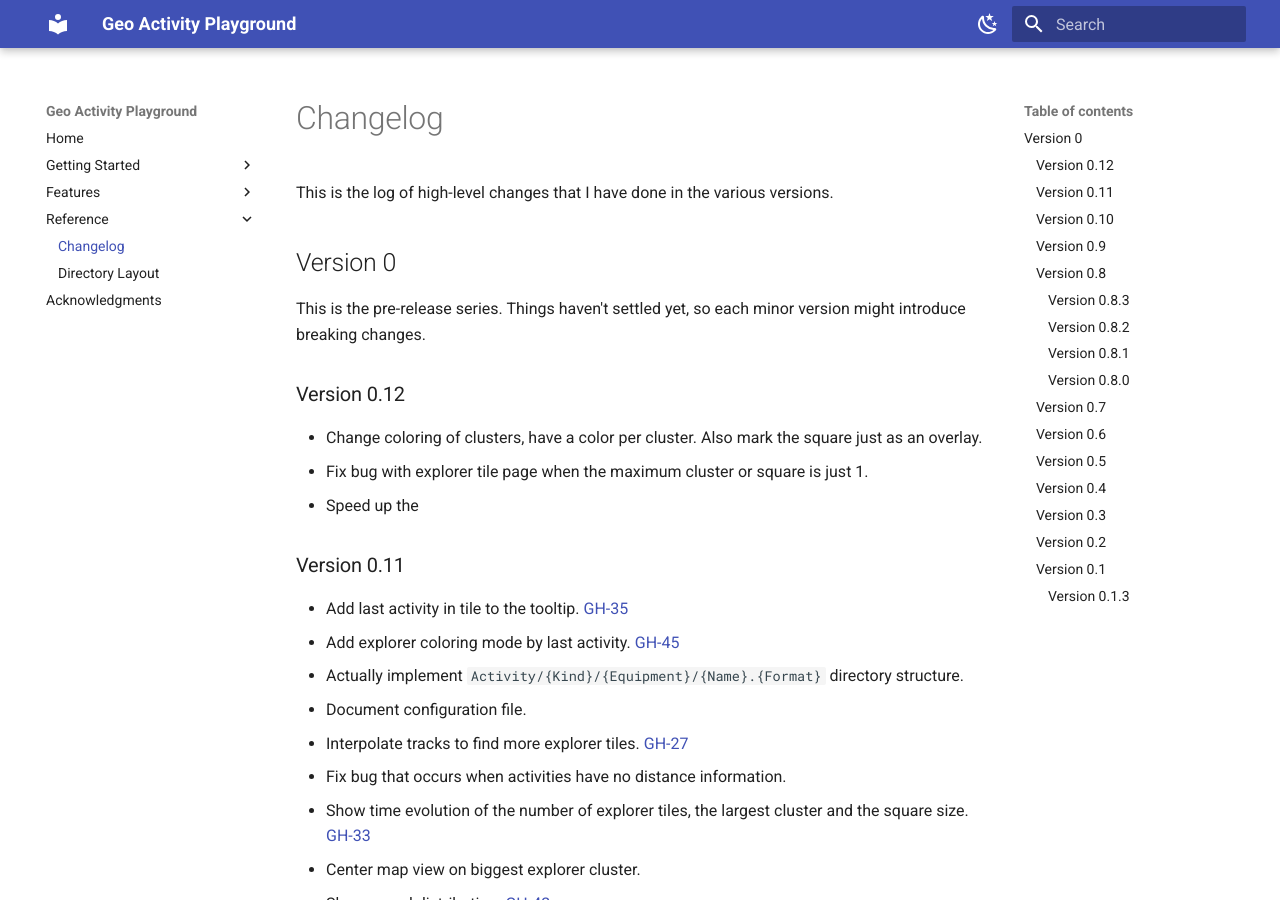
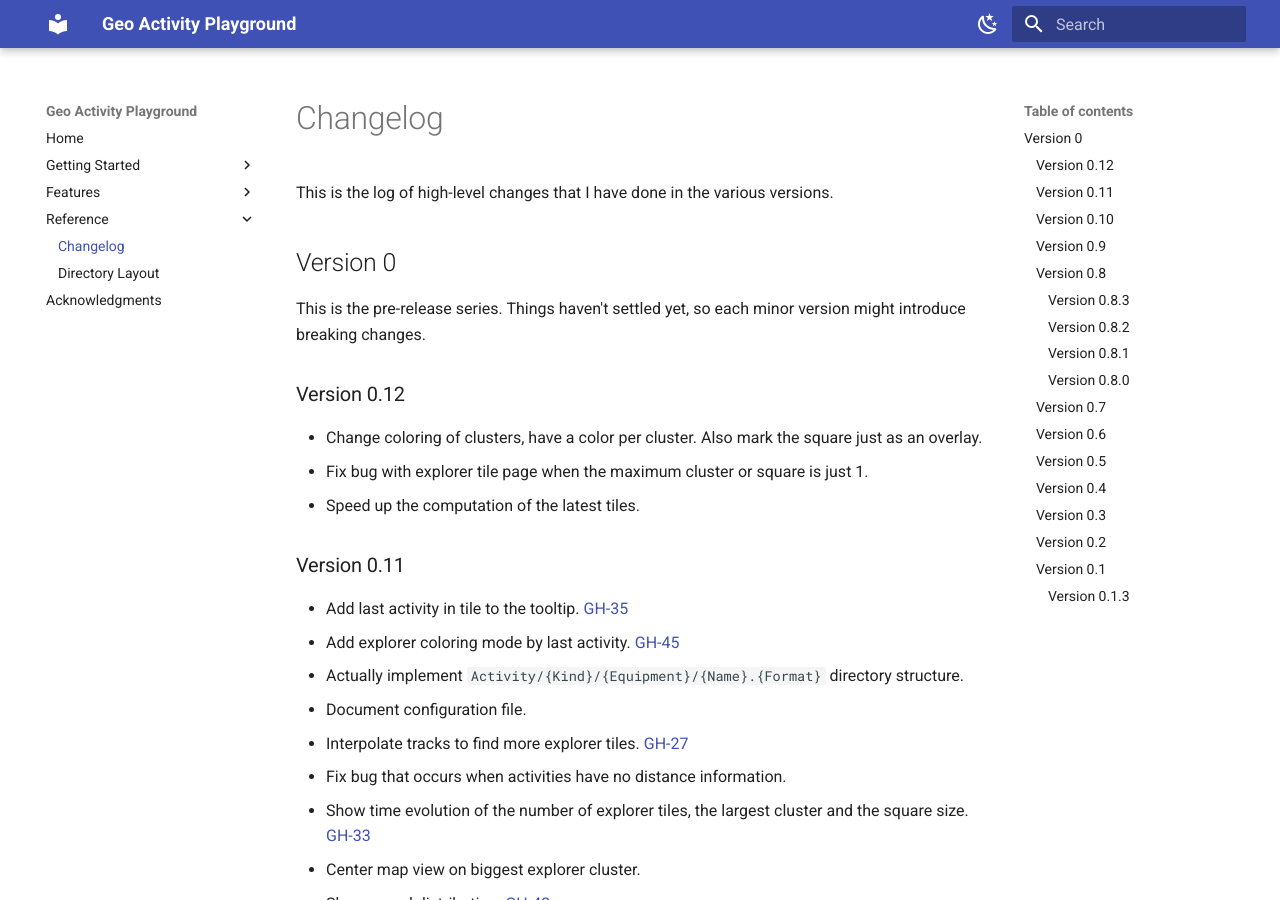
Before and after one commit to martin-ueding/geo-activity-playground, an MkDocs documentation site: the page built from docs/reference/changelog.md, in a window 1280 px wide and 900 px high. Built offline with MkDocs 1.6.1 and Material for MkDocs 9.7.7, drawn with Linux system fonts in a browser that asks for light colours.

Commit message:
Changelog entry

```diff
--- a/docs/reference/changelog.md
+++ b/docs/reference/changelog.md
@@ -10,7 +10,7 @@ This is the pre-release series. Things haven't settled yet, so each minor versio
 
 - Change coloring of clusters, have a color per cluster. Also mark the square just as an overlay.
 - Fix bug with explorer tile page when the maximum cluster or square is just 1.
-- Speed up the
+- Speed up the computation of the latest tiles.
 
 ### Version 0.11
 
```
